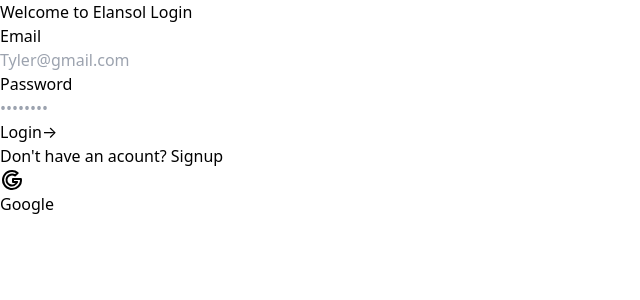
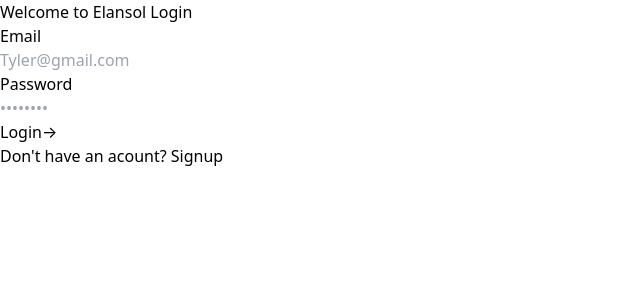
Before and after one commit to Salman-S7/elansol-assingment, a React (Vite) app in the folder client/: page /login in a window 1280 px wide. Shown: the top 300 px of the page, without its empty margins (0-640 px from the left). Built offline with nearby package versions, Linux system fonts and the light colour scheme.

Commit message:
fixed login signup ui

```diff
--- a/client/src/pages/Login.tsx
+++ b/client/src/pages/Login.tsx
@@ -2,7 +2,6 @@ import React, { useState } from "react";
 import { Label } from "../components/ui/label";
 import { Input } from "../components/ui/input";
 import { cn } from "../utils/cn";
-import { IconBrandGoogle } from "@tabler/icons-react";
 import { Link } from "react-router-dom";
 import { useLogin } from "../hooks/useLogin";
 
@@ -63,16 +62,7 @@ export default function Login() {
           </p>
           <div className="bg-gradient-to-r from-transparent via-neutral-300 dark:via-neutral-700 to-transparent my-8 h-[1px] w-full" />
           <div className="flex flex-col space-y-4">
-            <button
-              className=" relative group/btn flex space-x-2 items-center justify-center px-4 w-full text-black rounded-md h-10 font-medium shadow-input bg-gray-50 dark:bg-zinc-900 dark:shadow-[0px_0px_1px_1px_var(--neutral-800)]"
-              type="submit"
-            >
-              <IconBrandGoogle className="h-4 w-4 text-neutral-800 dark:text-neutral-300" />
-              <span className="text-neutral-700 dark:text-neutral-300 text-sm">
-                Google
-              </span>
-              <BottomGradient />
-            </button>
+
           </div>
         </form>
       </div>
--- a/client/src/pages/Signup.tsx
+++ b/client/src/pages/Signup.tsx
@@ -2,7 +2,6 @@ import React, { useState } from "react";
 import { Label } from "../components/ui/label";
 import { Input } from "../components/ui/input";
 import { cn } from "../utils/cn";
-import { IconBrandGoogle } from "@tabler/icons-react";
 import { Link } from "react-router-dom";
 import { useSignup } from "../hooks/useSignup";
 
@@ -87,16 +86,6 @@ export default function Signup() {
           </p>
           <div className="bg-gradient-to-r from-transparent via-neutral-300 dark:via-neutral-700 to-transparent my-8 h-[1px] w-full" />
           <div className="flex flex-col space-y-4">
-            <button
-              className="relative group/btn flex space-x-2 items-center justify-center px-4 w-full text-black rounded-md h-10 font-medium shadow-input bg-gray-50 dark:bg-zinc-900 dark:shadow-[0px_0px_1px_1px_var(--neutral-800)]"
-              type="submit"
-            >
-              <IconBrandGoogle className="h-4 w-4 text-neutral-800 dark:text-neutral-300" />
-              <span className="text-neutral-700 dark:text-neutral-300 text-sm">
-                Google
-              </span>
-              <BottomGradient />
-            </button>
           </div>
         </form>
       </div>
```
